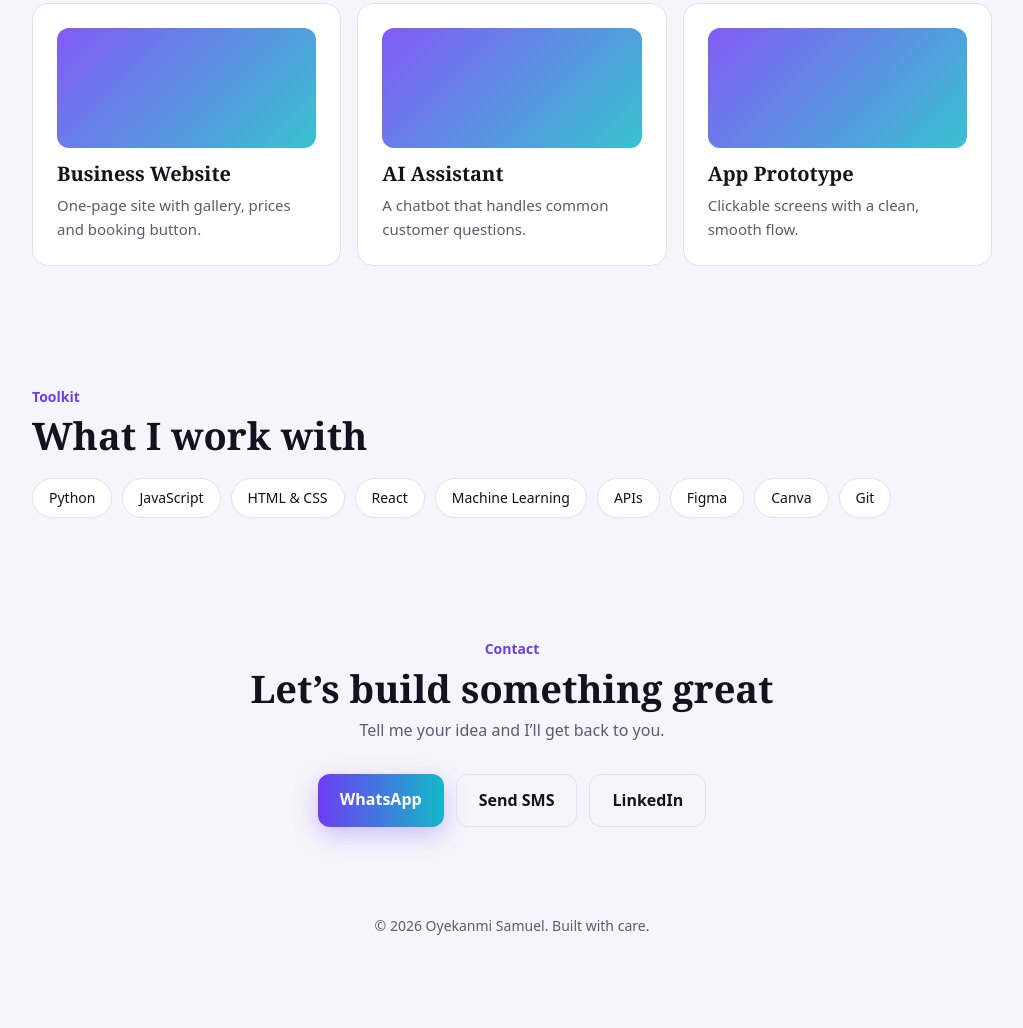
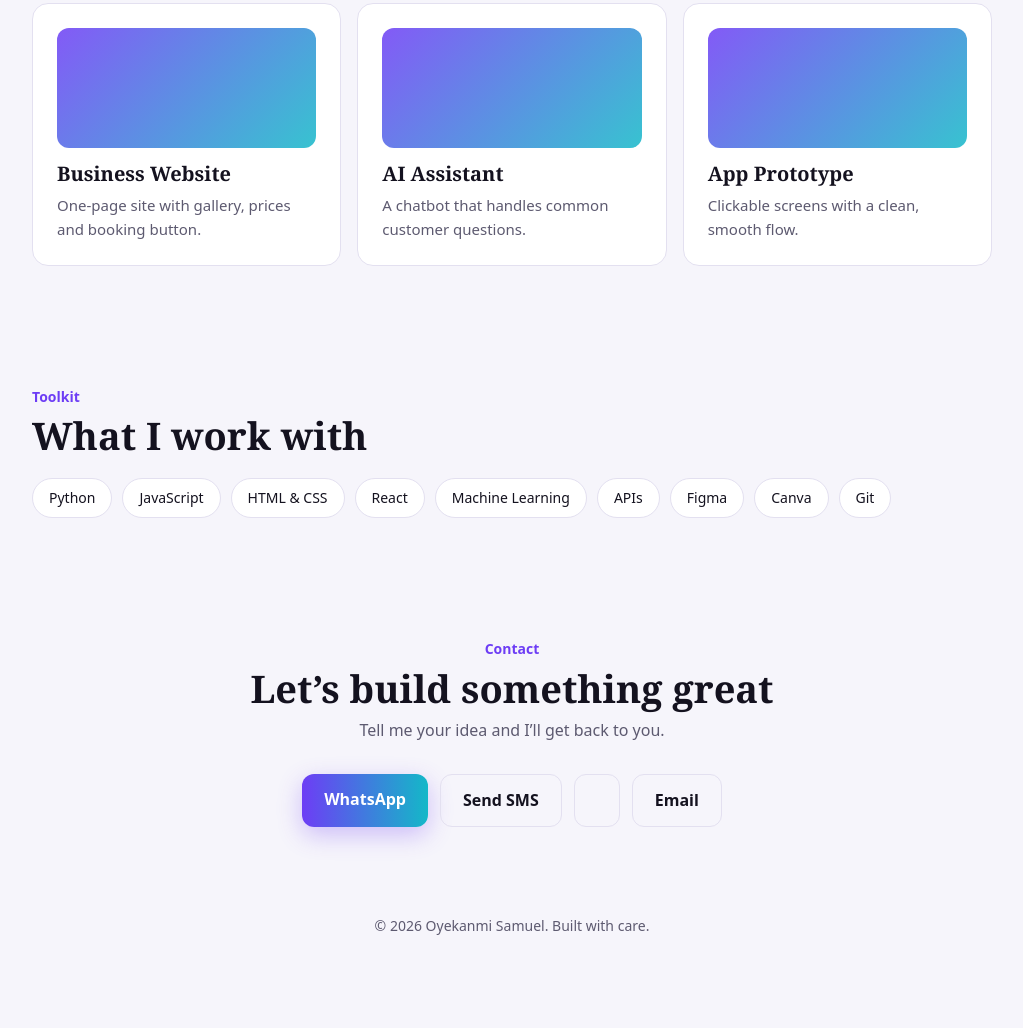
Before and after one commit to triggersolos-eng/triggersolos-eng.github.io, a plain HTML site: page index.html in a window 1280 px wide. Shown: the part 2116-3144 px from the top of the page, without its empty margins (128-1151 px from the left). Drawn offline with Linux system fonts and the light colour scheme.

Commit message:
index.html

```diff
--- a/index.html
+++ b/index.html
@@ -147,7 +147,7 @@ footer{text-align:center;color:var(--muted);font-size:14px;padding:28px 20px 90p
 <div class="btns reveal">
 <a class="btn primary" href="https://wa.me/2348021231669" target="_blank" rel="noopener">WhatsApp</a>
 <a class="btn ghost" href="sms:+2348141663166">Send SMS</a>
-<a class="btn ghost" href="https://www.linkedin.com/in/samuel-oyekanmi-5b4a88449" target="_blank" rel="noopener">LinkedIn</a>
+<a class="btn ghost" href="https://www.linkedin.com/in/samuel-oyekanmi-5b4a88449" target="_blank" rel="noopener"><a class="btn ghost" href="mailto:triggersolos@gmail.com?subject=Website%20enquiry">Email</a>
 </div>
 </section>
 
```
